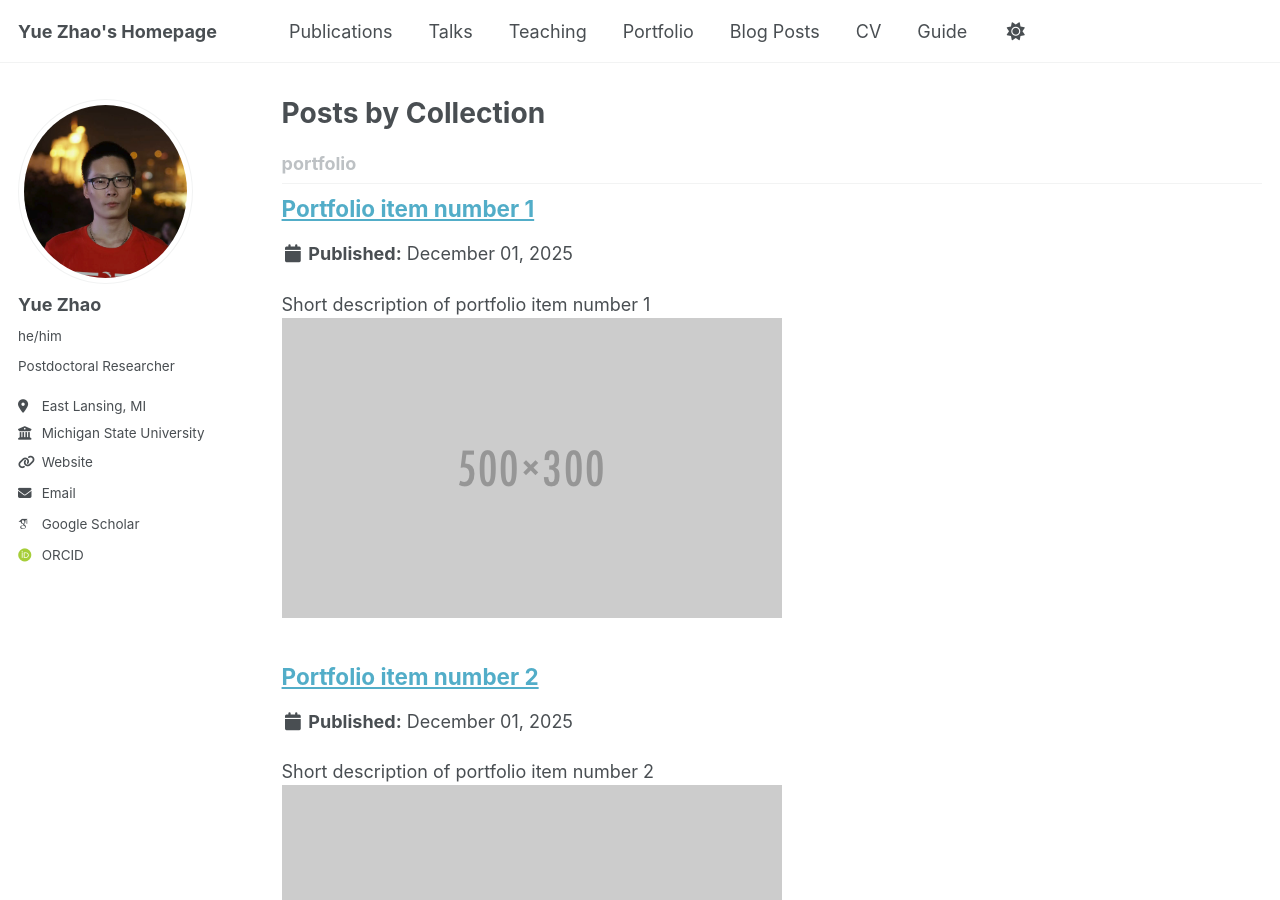
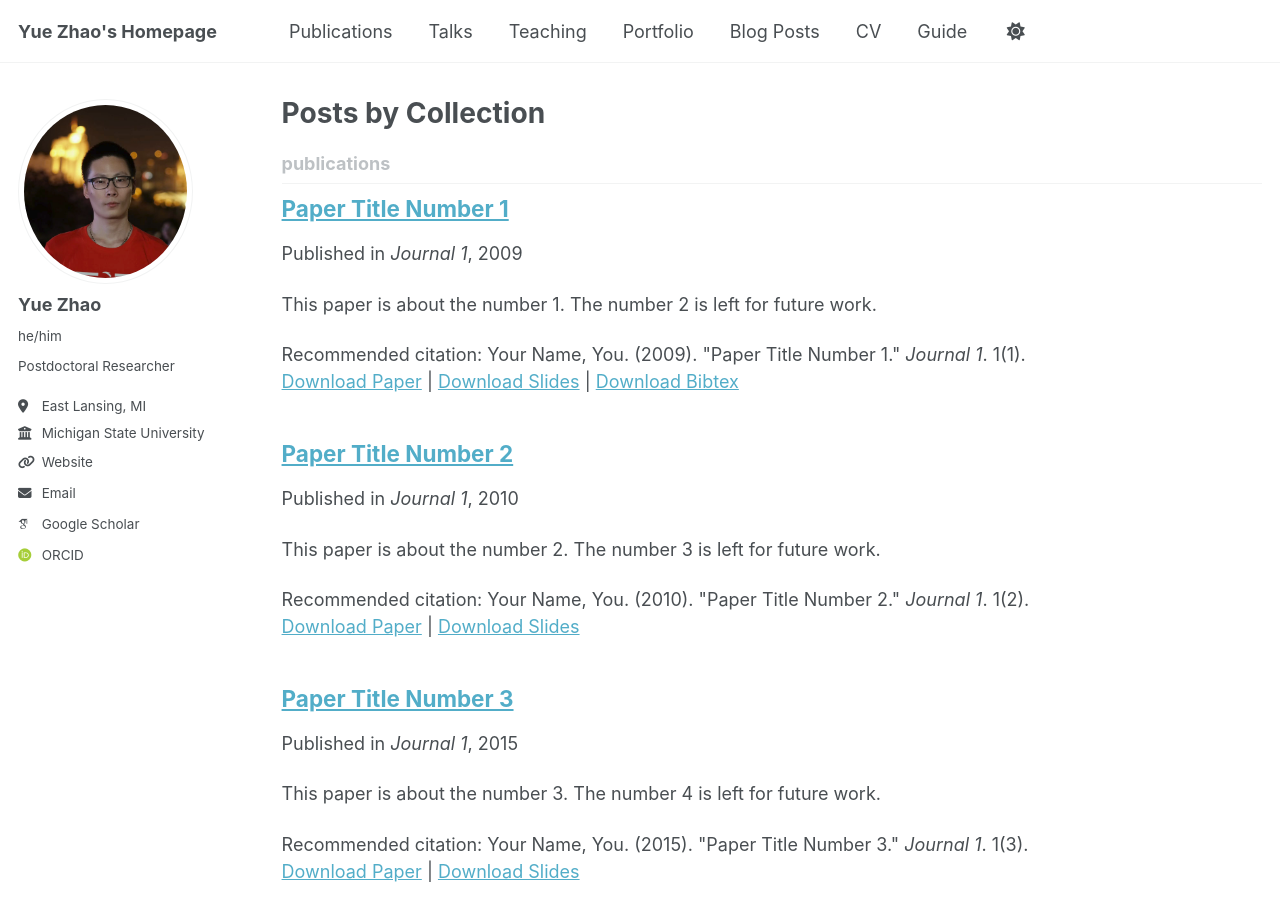
Before and after one commit to yuezhao1997/yuezhao1997.github.io, a Jekyll site: the page built from _pages/collection-archive.html, in a window 1280 px wide and 900 px high. Built offline with Jekyll 4.4.1, drawn with Linux system fonts in a browser that asks for light colours; some web fonts are replaced; a script bundle is joined from its source files by our own code; library files that are not in the unit come from our copies; some of the changed lines change nothing that is shown.

Commit message:
Set portfolio output to false
Changed portfolio output setting to false.

```diff
--- a/_config.yml
+++ b/_config.yml
@@ -229,7 +229,7 @@ collections:
     output: true
     permalink: /:collection/:path/
   portfolio:
-    output: true
+    output: false # true
     permalink: /:collection/:path/
   talks:
     output: true
```
